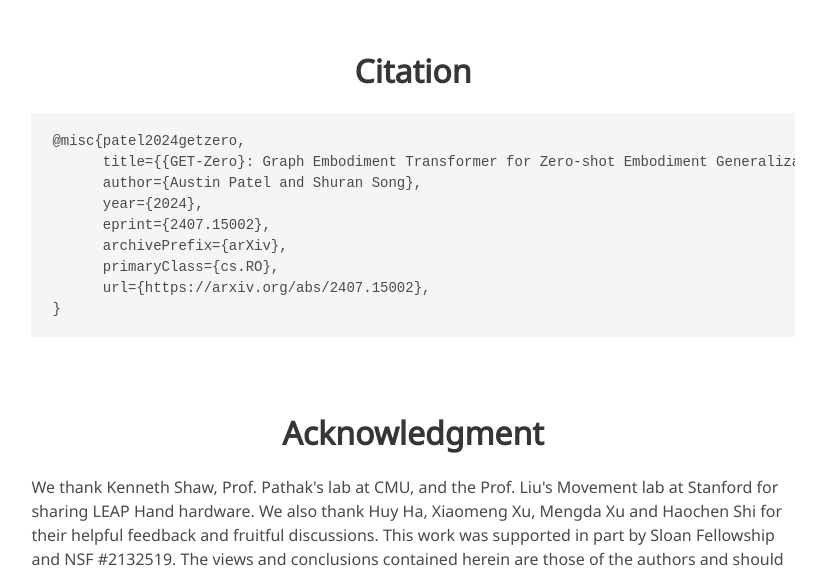
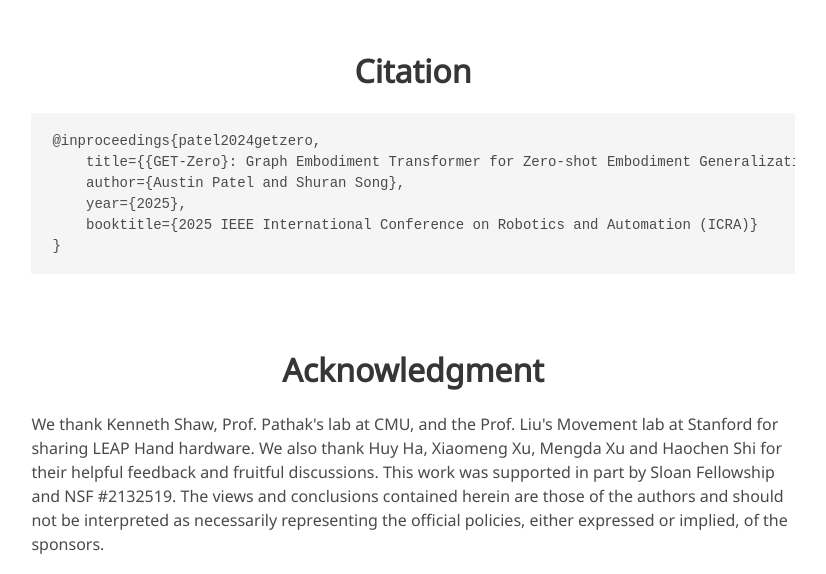
Before and after one commit to get-zero-paper/get-zero-paper.github.io, a plain HTML site: page index.html in a window 1280 px wide. Shown: the part 5822-6396 px from the top of the page, without its empty margins (227-1053 px from the left). Drawn offline with nearby package versions, Linux system fonts and the light colour scheme; some icons are missing; a web font is replaced by a local one.

Commit message:
update citation and photo

```diff
--- a/index.html
+++ b/index.html
@@ -343,7 +343,7 @@
               <div style="margin: 0px;">
                   <table>
                     <tr>
-                      <td style="border: 0px; padding-right: 20px;"><a href="https://austinapatel.github.io"><img src="static/images/authors/austin.png" style="width: 150px; border-radius: 100%;"/></a></td>
+                      <td style="border: 0px; padding-right: 20px;"><a href="https://austinapatel.github.io"><img src="https://austinapatel.github.io/media/profile_picture.jpeg" style="width: 150px; border-radius: 100%;"/></a></td>
                       <td style="border: 0px; padding-left: 20px;"><a href="https://shurans.github.io/"><img src="static/images/authors/shuran.jpg" style="width: 150px; border-radius: 100%;"/></a></td>
                     </tr>
                     <tr>
@@ -367,14 +367,11 @@
       <div class="column is-four-fifths">
         <div class="container is-max-desktop content">
           <h2 class="title is-3" style="margin-top: 20px; text-align: center;">Citation</h2>
-          <pre><code>@misc{patel2024getzero,
-      title={{GET-Zero}: Graph Embodiment Transformer for Zero-shot Embodiment Generalization},
-      author={Austin Patel and Shuran Song},
-      year={2024},
-      eprint={2407.15002},
-      archivePrefix={arXiv},
-      primaryClass={cs.RO},
-      url={https://arxiv.org/abs/2407.15002},
+          <pre><code>@inproceedings{patel2024getzero,
+    title={{GET-Zero}: Graph Embodiment Transformer for Zero-shot Embodiment Generalization},
+    author={Austin Patel and Shuran Song},
+    year={2025},
+    booktitle={2025 IEEE International Conference on Robotics and Automation (ICRA)}
 }</code></pre>
         </div>
       </div>
```
